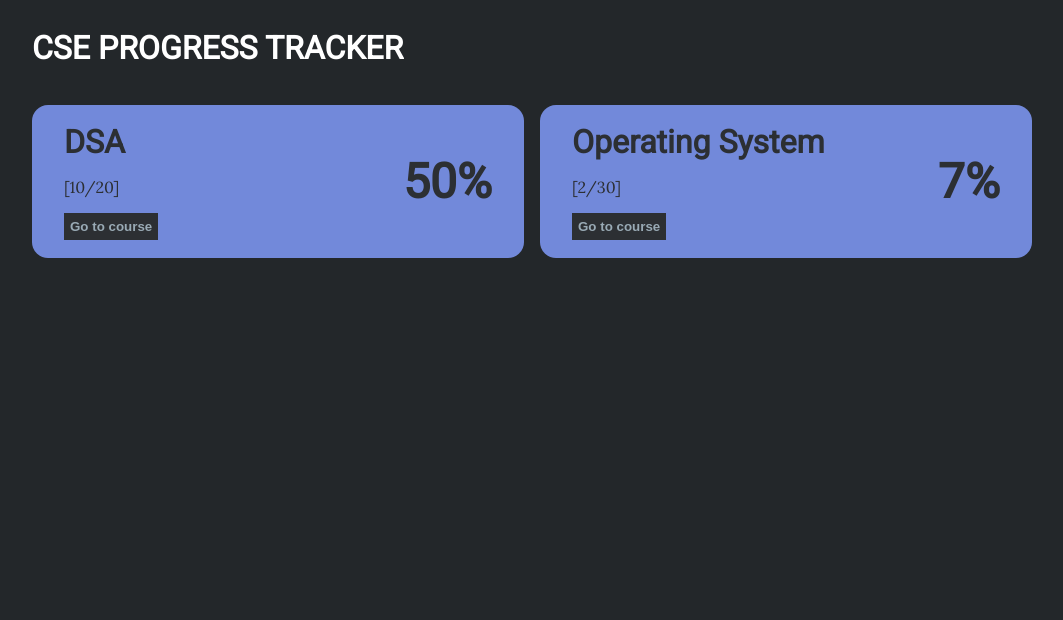
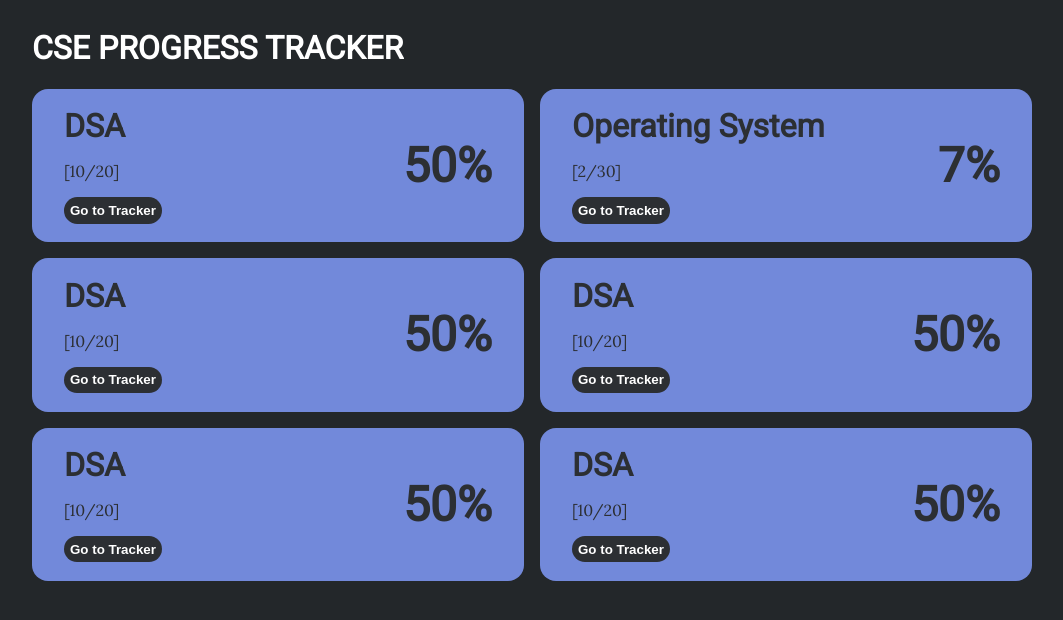
Before and after one commit to Saurja/Course-Progress-Tracker, a React (Create React App) app: page / in a window 1280 px wide. Shown: the top 620 px of the page, without its empty margins (108-1171 px from the left). Built offline with nearby package versions, Linux system fonts and the light colour scheme.

Commit message:
design Changes

```diff
--- a/src/components/Course.js
+++ b/src/components/Course.js
@@ -11,7 +11,7 @@ const Course = ({ Title, Completed, Total }) => {
                     [{Completed}/{Total}]
                 </p>
                 <a href="/course">
-                    <button>Go to course</button>
+                    <button>Go to Tracker</button>
                 </a>
             </div>
             <div className="right">
--- a/src/containers/MainCourse.js
+++ b/src/containers/MainCourse.js
@@ -7,6 +7,10 @@ const Courses = () => {
         <div className="all--courses">
             <Course Title="DSA" Completed={10} Total={20} />
             <Course Title="Operating System" Completed={2} Total={30} />
+            <Course Title="DSA" Completed={10} Total={20} />
+            <Course Title="DSA" Completed={10} Total={20} />
+            <Course Title="DSA" Completed={10} Total={20} />
+            <Course Title="DSA" Completed={10} Total={20} />
         </div>
     );
 };
--- a/src/styles/courses/courses.scss
+++ b/src/styles/courses/courses.scss
@@ -4,7 +4,6 @@
     align-items: center;
 
     padding: 1em 2em;
-    margin: 1em 0em;
     border-radius: 1em;
 
     background-color: #7289da;
@@ -18,12 +17,14 @@
 
     a {
         button {
+            height: 2em;
+            border: none;
+            border-radius: 1em;
+
             font-weight: 900;
 
             background-color: #2c2f33;
-            color: #99aab5;
-            height: 2em;
-            border: none;
+            color: #ffffff;
         }
         button:hover {
             background-color: #99aab5;
```
